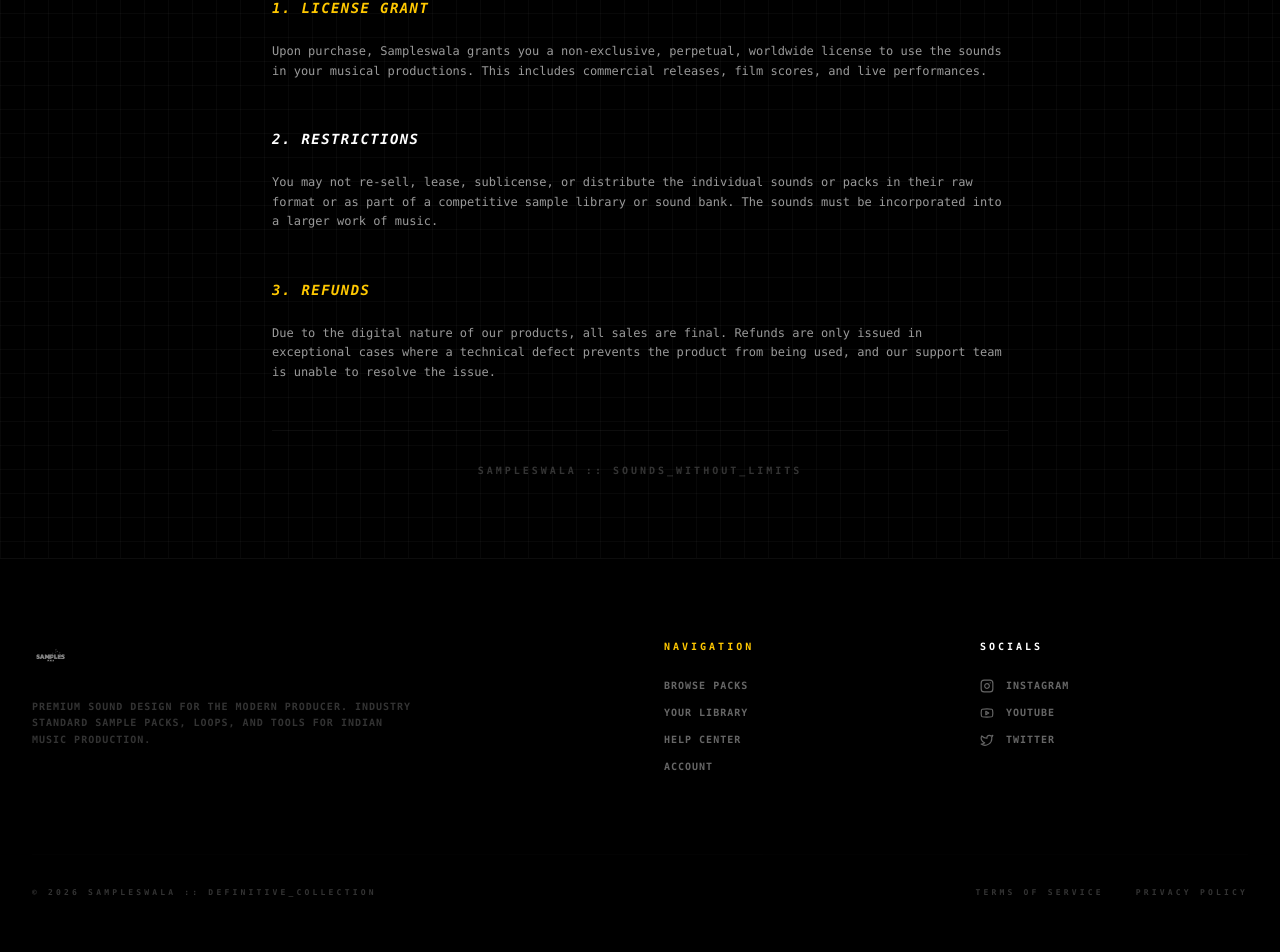
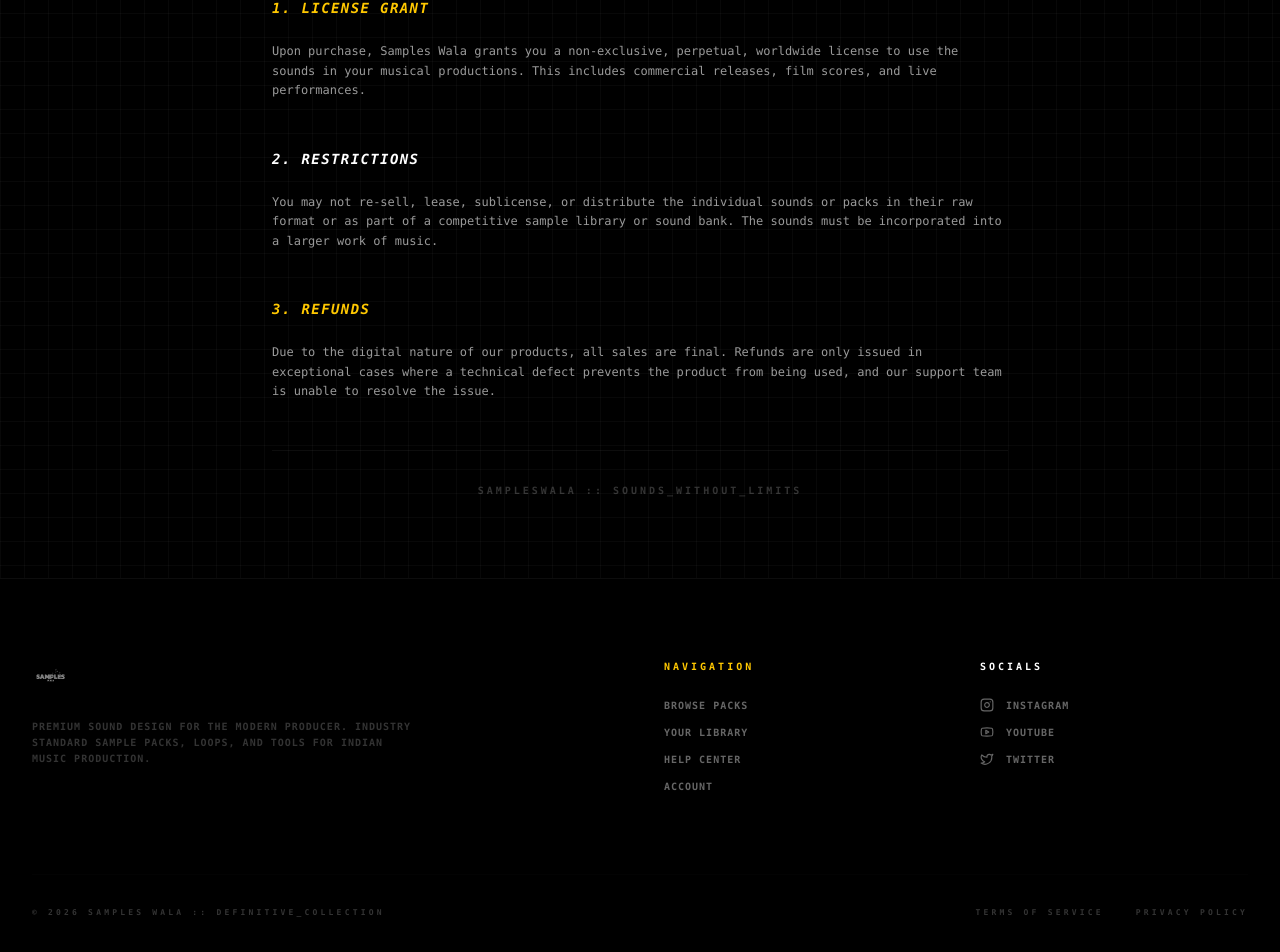
Before and after one commit to naiemshaikhofficial/SamplesWala2, a Next.js app: page /terms in a window 1280 px wide. Shown: the part 371-1323 px from the top of the page. Built offline with nearby package versions, Linux system fonts and the light colour scheme; no server answers.

Commit message:
style: update website name to 'Samples Wala' with proper spacing

```diff
--- a/src/app/auth/page.tsx
+++ b/src/app/auth/page.tsx
@@ -57,7 +57,7 @@
         </h1>
         <p className="text-sm text-white/50">
           {mode === 'login' && 'Welcome back! Please enter your details.'}
-          {mode === 'signup' && 'Join Sampleswala and start downloading.'}
+          {mode === 'signup' && 'Join Samples Wala and start downloading.'}
           {mode === 'forgot' && "Enter your email to get a reset link."}
         </p>
       </div>
--- a/src/app/help/page.tsx
+++ b/src/app/help/page.tsx
@@ -26,7 +26,7 @@
             </div>
             <h3 className="text-xl font-black uppercase tracking-tight mb-2">Contact Us</h3>
             <p className="text-[10px] font-bold text-white/40 uppercase tracking-widest leading-relaxed mb-6">
-              For business inquiries, partnerships, or general questions about Sampleswala.
+              For business inquiries, partnerships, or general questions about Samples Wala.
             </p>
             <a
               href="mailto:contact@sampleswala.com"
@@ -72,7 +72,7 @@
             <div className="space-y-3">
               <h4 className="text-[10px] font-black uppercase tracking-widest text-white/60">Are the samples royalty-free?</h4>
               <p className="text-[10px] font-medium text-white/30 uppercase leading-relaxed">
-                Yes, all collections on Sampleswala are 100% royalty-free for both personal and commercial music production.
+                Yes, all collections on Samples Wala are 100% royalty-free for both personal and commercial music production.
               </p>
             </div>
             <div className="space-y-3">
--- a/src/app/layout.tsx
+++ b/src/app/layout.tsx
@@ -3,7 +3,7 @@
 import { generatePageMetadata } from "@/lib/seo/metadata";
 
 export const metadata: Metadata = generatePageMetadata({
-  title: "Sampleswala | Premium Indian Sample Packs & Loops",
+  title: "Samples Wala | Premium Indian Sample Packs & Loops",
   description: "High-quality sounds for Indian music producers. Professional royalty-free samples, loops, and curated collections for Bollywood, Hip-Hop, and Electronic music.",
 });
 
@@ -51,7 +51,7 @@
           <Link href="/" className="flex items-center gap-3 group">
              <Image
                src="/Logo.png"
-               alt="Sampleswala Logo"
+               alt="Samples Wala Logo"
                width={200}
                height={50}
                priority
@@ -80,7 +80,7 @@
               <div className="col-span-1 md:col-span-2 space-y-6">
                 <Image
                   src="/Logo.png"
-                  alt="Sampleswala Logo"
+                  alt="Samples Wala Logo"
                   width={180}
                   height={45}
                   className="h-9 w-auto grayscale opacity-50"
@@ -126,7 +126,7 @@
             </div>
 
             <div className="pt-8 border-t border-white/5 flex flex-col md:flex-row items-center justify-between gap-6 opacity-20 text-[8px] font-black uppercase tracking-[0.4em]">
-              <span>&copy; 2026 SAMPLESWALA :: DEFINITIVE_COLLECTION</span>
+              <span>&copy; 2026 SAMPLES WALA :: DEFINITIVE_COLLECTION</span>
               <div className="flex gap-8">
                 <Link href="/terms" className="hover:text-white transition-colors">Terms of Service</Link>
                 <Link href="/privacy" className="hover:text-white transition-colors">Privacy Policy</Link>
--- a/src/app/privacy/page.tsx
+++ b/src/app/privacy/page.tsx
@@ -3,8 +3,8 @@
 import { ArrowLeft } from 'lucide-react'
 
 export const metadata = {
-  title: 'Privacy Policy | Sampleswala',
-  description: 'How Sampleswala handles and protects your personal data.',
+  title: 'Privacy Policy | Samples Wala',
+  description: 'How Samples Wala handles and protects your personal data.',
 }
 
 export default function PrivacyPage() {
--- a/src/app/terms/page.tsx
+++ b/src/app/terms/page.tsx
@@ -3,8 +3,8 @@
 import { ArrowLeft } from 'lucide-react'
 
 export const metadata = {
-  title: 'Terms of Service | Sampleswala',
-  description: 'Legal terms and conditions for using Sampleswala sounds and platform.',
+  title: 'Terms of Service | Samples Wala',
+  description: 'Legal terms and conditions for using Samples Wala sounds and platform.',
 }
 
 export default function TermsPage() {
@@ -24,7 +24,7 @@
         <section className="space-y-6">
           <h2 className="text-sm font-black uppercase tracking-widest text-studio-yellow italic">1. License Grant</h2>
           <p className="text-xs text-white/60 leading-relaxed font-medium">
-            Upon purchase, Sampleswala grants you a non-exclusive, perpetual, worldwide license to use the sounds in your musical productions. This includes commercial releases, film scores, and live performances.
+            Upon purchase, Samples Wala grants you a non-exclusive, perpetual, worldwide license to use the sounds in your musical productions. This includes commercial releases, film scores, and live performances.
           </p>
         </section>
 
--- a/src/components/PaymentButton.tsx
+++ b/src/components/PaymentButton.tsx
@@ -56,7 +56,7 @@
         key: process.env.NEXT_PUBLIC_RAZORPAY_KEY_ID,
         amount: orderData.amount,
         currency: orderData.currency,
-        name: "Sampleswala",
+        name: "Samples Wala",
         description: `Purchase ${packName}`,
         order_id: orderData.id,
         handler: async function (response: any) {
--- a/src/lib/seo/metadata.ts
+++ b/src/lib/seo/metadata.ts
@@ -11,7 +11,7 @@
   'lofi samples',
   'royalty free samples',
   'music production tools',
-  'Sampleswala',
+  'Samples Wala',
   'Indian percussion loops',
   'sitar samples',
   'tabla loops',
@@ -35,7 +35,7 @@
   noIndex?: boolean
   keywords?: string[]
 }): Metadata {
-  const siteTitle = "Sampleswala"
+  const siteTitle = "Samples Wala"
   const fullTitle = title.includes(siteTitle) ? title : `${title} | ${siteTitle}`
 
   return {
--- a/src/lib/seo/structuredData.ts
+++ b/src/lib/seo/structuredData.ts
@@ -9,7 +9,7 @@
     "description": pack.description || `Premium ${pack.name} sample pack with royalty-free loops and samples.`,
     "brand": {
       "@type": "Brand",
-      "name": "Sampleswala"
+      "name": "Samples Wala"
     },
     "offers": {
       "@type": "Offer",
--- a/tsconfig.json
+++ b/tsconfig.json
@@ -16,7 +16,7 @@
     "moduleResolution": "bundler",
     "resolveJsonModule": true,
     "isolatedModules": true,
-    "jsx": "preserve",
+    "jsx": "react-jsx",
     "plugins": [
       {
         "name": "next"
```
Also changed, not shown: public/Favicon.ico.png (deleted), 1 other file (tests, documents, lock files or other folders).
